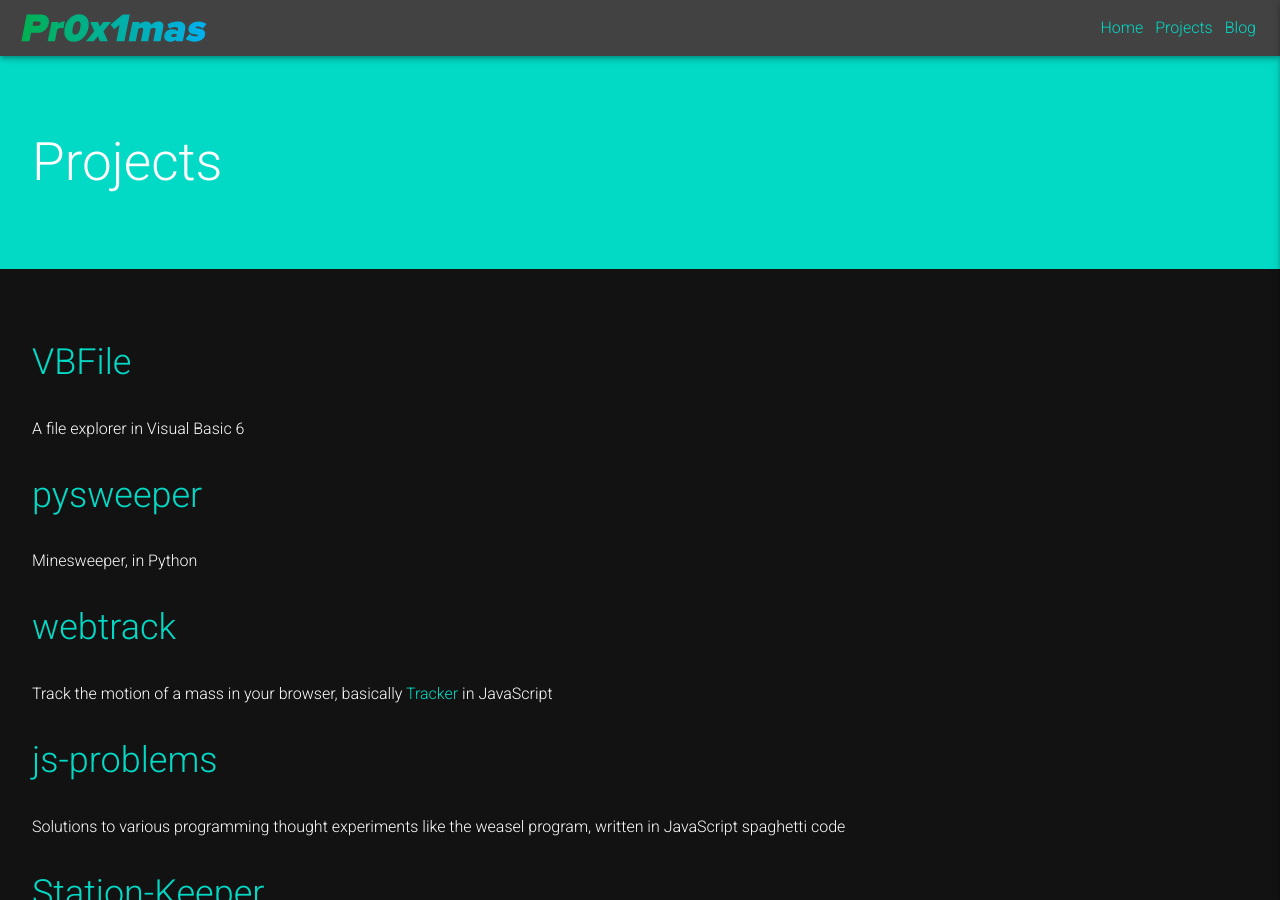
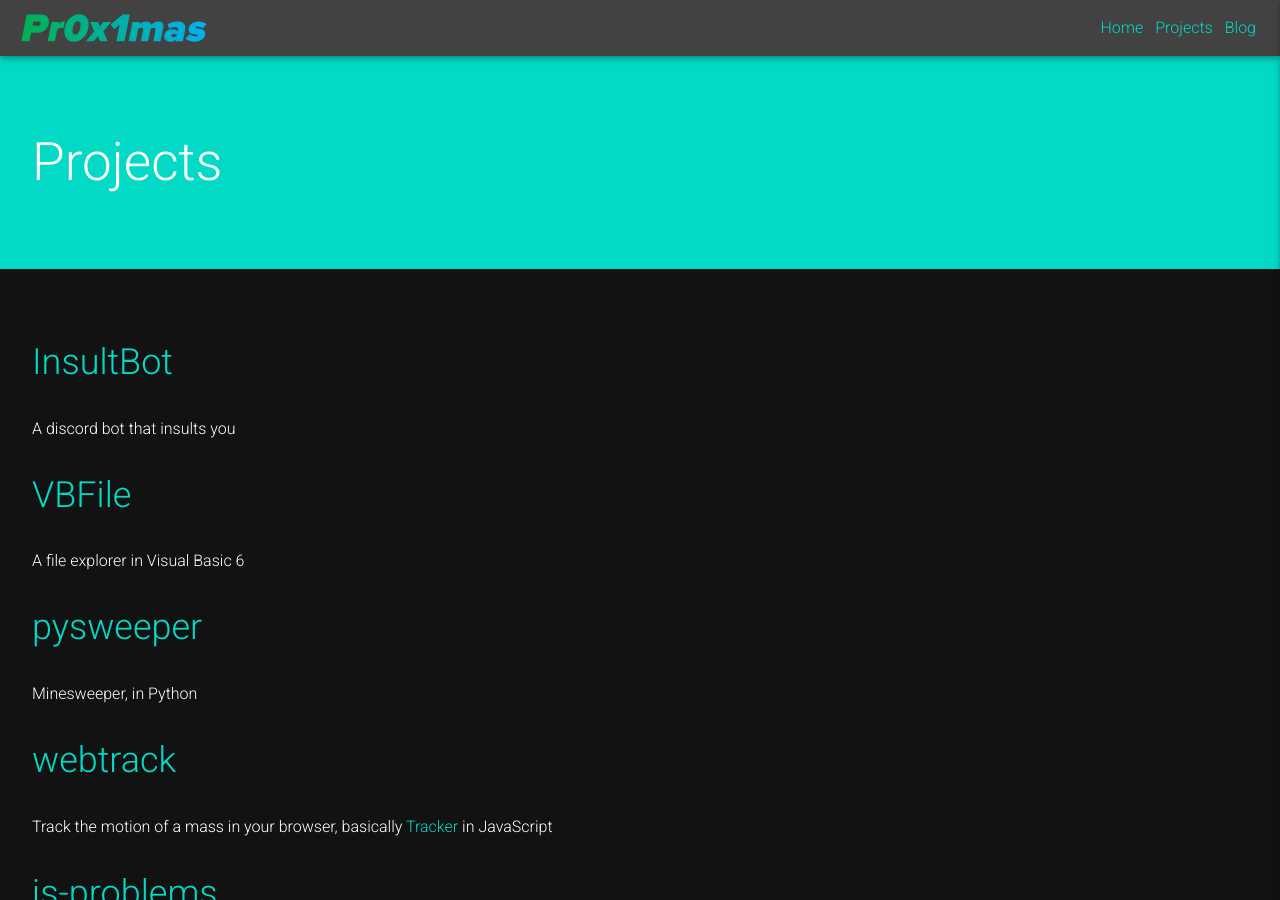
Before and after one commit to HyperHamster535/HyperHamster535.github.io, a Jekyll site: the page built from projects.md, in a window 1280 px wide and 900 px high. Built offline with Jekyll 4.4.1, drawn with Linux system fonts in a browser that asks for light colours.

Commit message:
Update projects.md

```diff
--- a/projects.md
+++ b/projects.md
@@ -3,6 +3,10 @@ layout: page
 title: Projects
 permalink: /projects/
 ---
+
+## [InsultBot](https://pr0x1mas.github.io/InsultBot)
+
+A discord bot that insults you
 
 ## [VBFile](https://pr0x1mas.github.io/vbFile)
 
```
